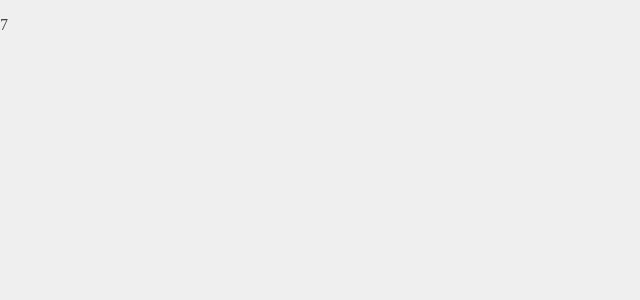
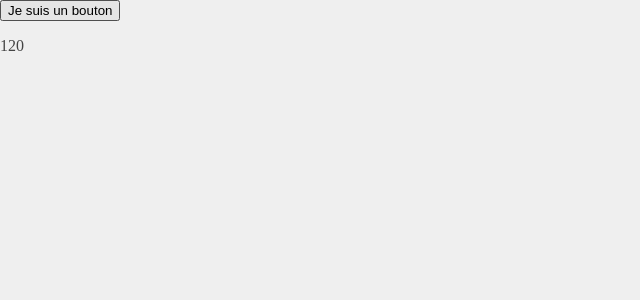
Before and after one commit to MrGreen0000/learn_dymareact_11march2023, a React (Create React App) app: page / in a window 1280 px wide. Shown: the top 300 px of the page, without its empty margins (0-640 px from the left). Built offline with nearby package versions, Linux system fonts and the light colour scheme.

Commit message:
useLayoutEffect() et le DOM

```diff
--- a/src/App.js
+++ b/src/App.js
@@ -1,22 +1,20 @@
-import { useEffect, useState } from "react";
+import { useLayoutEffect, useRef, useState } from "react";
 
-function Timer() {
-  const [count, setCount] = useState(0);
+function App() {
+  const [width, setWidth] = useState(0);
+  const buttonRef = useRef(null);
 
-  useEffect(() => {
-    const id = setInterval(() => {
-      setCount((c) => c + 1);
-    }, 1000);
-    return () => {
-      clearInterval(id);
-    };
+  useLayoutEffect(() => {
+    const infos = buttonRef.current.getBoundingClientRect();
+    setWidth(infos.width);
   }, []);
 
-  return <p>{count}</p>;
-}
-
-function App() {
-  return <Timer />;
+  return (
+    <>
+      <button ref={buttonRef}>Je suis un bouton</button>
+      <p>{Math.floor(width)}</p>
+    </>
+  );
 }
 
 export default App;
```
